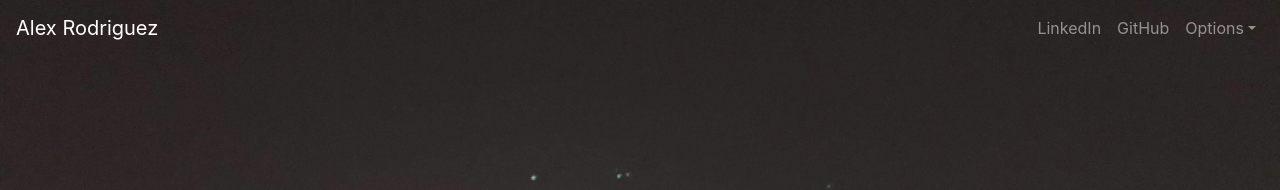
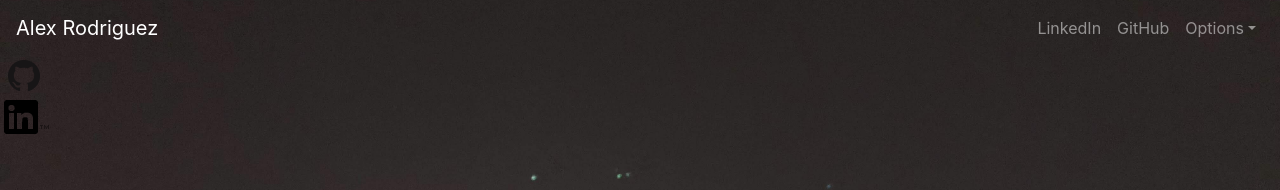
Before and after one commit to arodr856/NodejsReact-Personal-Website, a React (Create React App) app in the folder client/: page / in a window 1280 px wide. Shown: the top 190 px of the page. Built offline with nearby package versions, Linux system fonts and the light colour scheme; no server answers.

Commit message:
added side dock with links to linkedin and github

```diff
--- a/client/src/App.css
+++ b/client/src/App.css
@@ -1,13 +1,13 @@
 .App {
+  height: inherit;
   text-align: center;
 }
 body, html {
   height: 100%;
 }
-div {
-  height: 100%;
-}
+
 .homePage {
+  height: inherit;
   background-image: url('/images/background.jpeg');
   background-repeat: no-repeat;
   background-size: cover;
--- a/client/src/App.js
+++ b/client/src/App.js
@@ -2,6 +2,7 @@ import React, { Component } from 'react';
 import './App.css';
 import NavBar from './components/NavBar';
 import GitHubTable from './components/github/GitHubTable';
+import SocialBar from './components/social-bar/SocialBar';
 
 class App extends Component {
 
@@ -14,6 +15,7 @@ class App extends Component {
       <div className="App">
         <div className="homePage">
           <NavBar></NavBar>
+          <SocialBar></SocialBar>
         </div>
         <div className='github-table'>
           <GitHubTable></GitHubTable>
--- a/client/src/components/NavBar.js
+++ b/client/src/components/NavBar.js
@@ -32,7 +32,7 @@ export default class NavBar extends React.Component {
 
     render() {
         return (
-        <div>
+        // <div>
             <Navbar dark expand="md">
                 <NavbarBrand href="/">Alex Rodriguez</NavbarBrand>
                 <NavbarToggler onClick={this.toggle} />
@@ -64,7 +64,7 @@ export default class NavBar extends React.Component {
                     </Nav>
                 </Collapse>
             </Navbar>
-        </div>
+        // </div>
         );
     }
 }
--- /dev/null
+++ b/client/src/components/social-bar/SocialBar.js
@@ -0,0 +1,42 @@
+import React from 'react'
+import './styles.css'
+
+class SocialBar extends React.Component {
+
+    constructor(props){
+        super(props);
+
+        this.state = {
+            socialSites:[
+                {
+                    name: 'GitHub',
+                    url: 'https://github.com/arodr856',
+                    icon: 'github_logo.png'
+                },
+                {
+                    name: 'LinkedIn',
+                    url: 'https://www.linkedin.com/in/alex-rodriguez-45788b127/',
+                    icon: 'linkedin_logo.png'
+                }
+            ]
+        }
+    }
+
+    render(){
+        return (
+            <div className='social-bar'>
+                {this.state.socialSites.map(item => {
+                    return (
+                        <div className='socialbar-item'>
+                            <a href={item.url}>
+                                <img src={`/social-icons/${item.icon}`}></img>
+                            </a>
+                        </div>
+                    );
+                })}
+            </div>
+        )
+    }
+}
+
+export default SocialBar;
--- /dev/null
+++ b/client/src/components/social-bar/styles.css
@@ -0,0 +1,12 @@
+.social-bar {
+    display: flex;
+    flex-direction: column;
+    justify-content: center;
+    width: 100px;
+    margin-right: 0px;
+}
+
+.socialbar-item {
+    margin: 4px;
+    width:40px;
+}
--- a/client/src/index.css
+++ b/client/src/index.css
@@ -6,6 +6,11 @@ body {
     sans-serif;
   -webkit-font-smoothing: antialiased;
   -moz-osx-font-smoothing: grayscale;
+
+}
+
+#root{
+  height: 100%;
 }
 
 code {
```
Also changed, not shown: client/public/social-icons/github_logo.png (added), client/public/social-icons/linkedin_logo.png (added).
